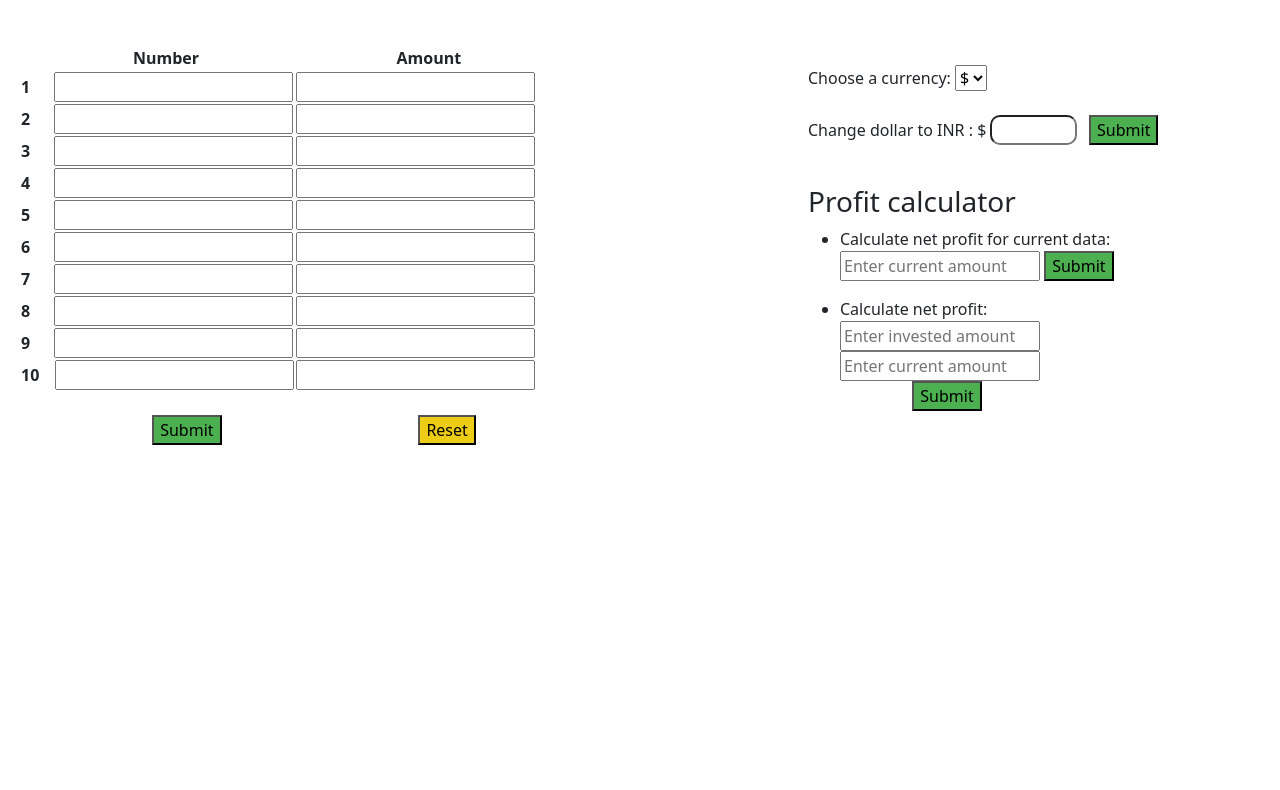
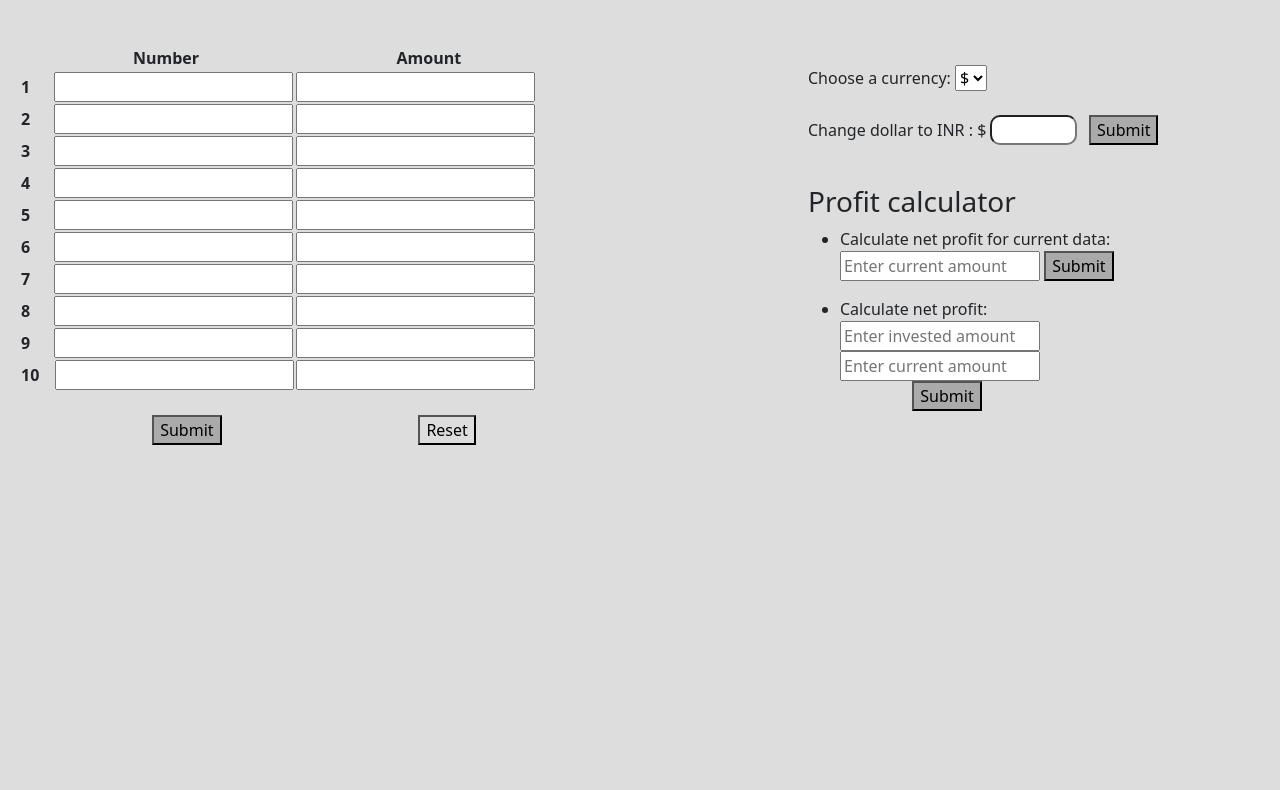
Before and after one commit to praguru14/sac, a plain HTML site: page index.html in a window 1280 px wide. Shown: the part 79-869 px from the top of the page. Drawn offline with nearby package versions, Linux system fonts and the light colour scheme.

Commit message:
Added: Colors(test)

```diff
--- a/CSS/styles.css
+++ b/CSS/styles.css
@@ -1,10 +1,9 @@
-body{
-	color:#fff;
-	font-size:100pt;
-    font-family: 'Open Sans', sans-serif;
+html{
+    background-color: #DDDDDD;
 }
 .h1{
     padding: 12px;
+     background-color: #DDDDDD;
 }
 .section1{
 	width:60%;
@@ -35,13 +34,13 @@ body{
 } */
 
 .button{
-  background-color: #4CAF50;
+  background-color: #AAAAAA;
   color: black;
   text-decoration:double;
   display: inline-block;
 }
 .button2{
-  background-color: rgb(236, 204, 20);
+  background-color: #dddddd;
   color: black;
   text-decoration:double;
   display: inline-block;
```
